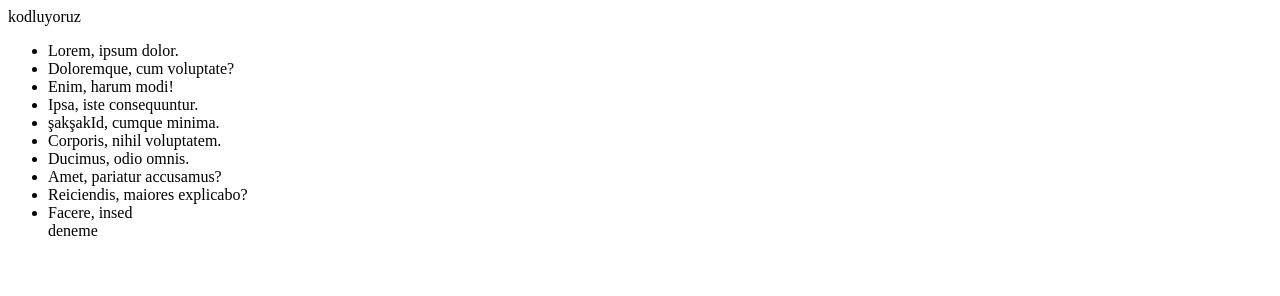
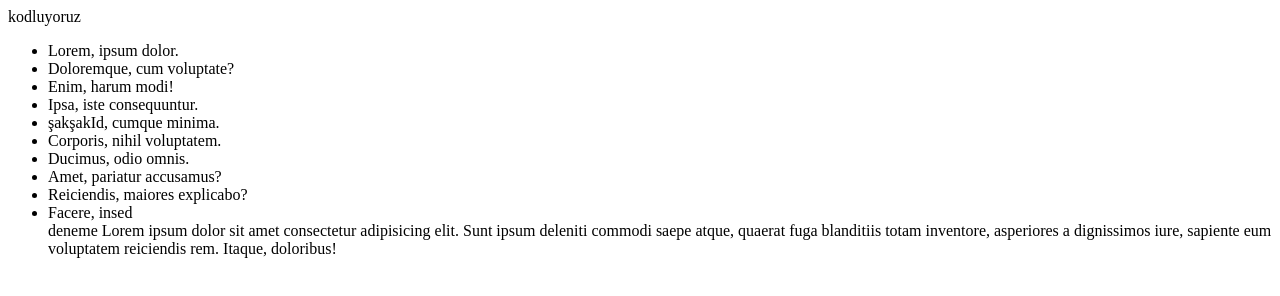
Before and after one commit to SeymenOzdes/kodluyoruzilkrepo, a plain HTML site: page index.html in a window 1280 px wide. Drawn offline with Linux system fonts and the light colour scheme.

Commit message:
dosyalar değişti

```diff
--- a/index.html
+++ b/index.html
@@ -11,3 +11,5 @@ kodluyoruz
     <li>Reiciendis, maiores explicabo?</li>
     <li>Facere, insed </li>
     deneme
+
+    Lorem ipsum dolor sit amet consectetur adipisicing elit. Sunt ipsum deleniti commodi saepe atque, quaerat fuga blanditiis totam inventore, asperiores a dignissimos iure, sapiente eum voluptatem reiciendis rem. Itaque, doloribus!
```
